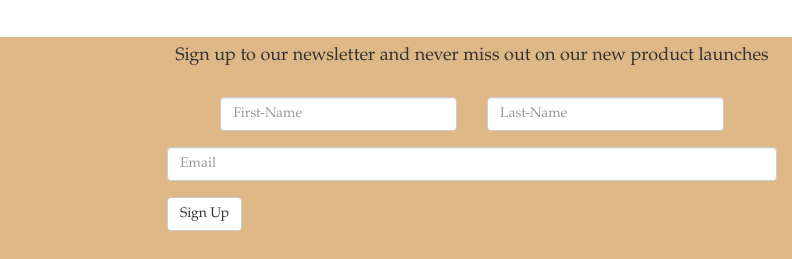
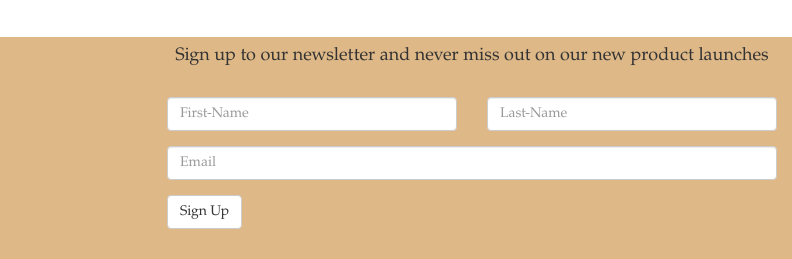
Before and after one commit to mahimakhemka/moozformaggio, a plain HTML site: page index.html in a window 1280 px wide. Shown: the part 1543-1802 px from the top of the page, 488-1280 px from the left. Drawn offline with nearby package versions, Linux system fonts and the light colour scheme; a script that the page names is missing.

Commit message:
Update index.html

```diff
--- a/index.html
+++ b/index.html
@@ -170,21 +170,17 @@
           <h4 style="text-align:center">Sign up to our newsletter and never miss out on our new product launches </h4>
             <br>
           <div class="row">
-              <div class="col-sm-1"></div>
-            <div class="col-sm-5 form-group">
+            <div class="col-sm-6 form-group">
               <input class="form-control" id="firstname" name="firstname" placeholder="First-Name" type="text" required>
             </div>
-            <div class="col-sm-5 form-group">
+            <div class="col-sm-6 form-group">
               <input class="form-control" id="lastname" name="lastname" placeholder="Last-Name" type="text" required>
             </div>
-              <div class="col-sm-1"></div>
-          </div>
+           </div>
           <div class="row">
-              <div class="col-sm-1"></div>
             <div class="col-sm-12 form-group">
               <input class="form-control" id="email" name="email" placeholder="Email" type="email" required>
             </div>
-              <div class="col-sm-1"></div>
             </div>
              <div class="row">
                <div class="col-sm-12 form group">
```
